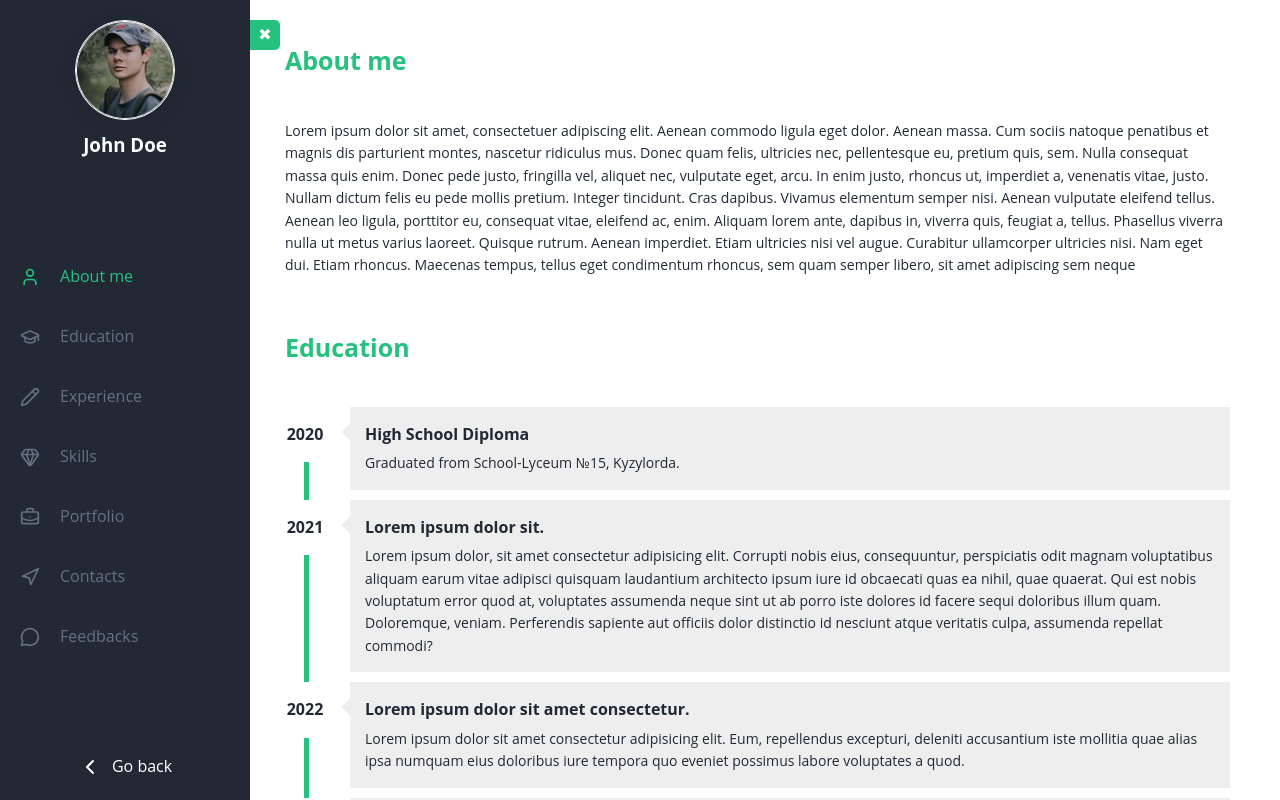
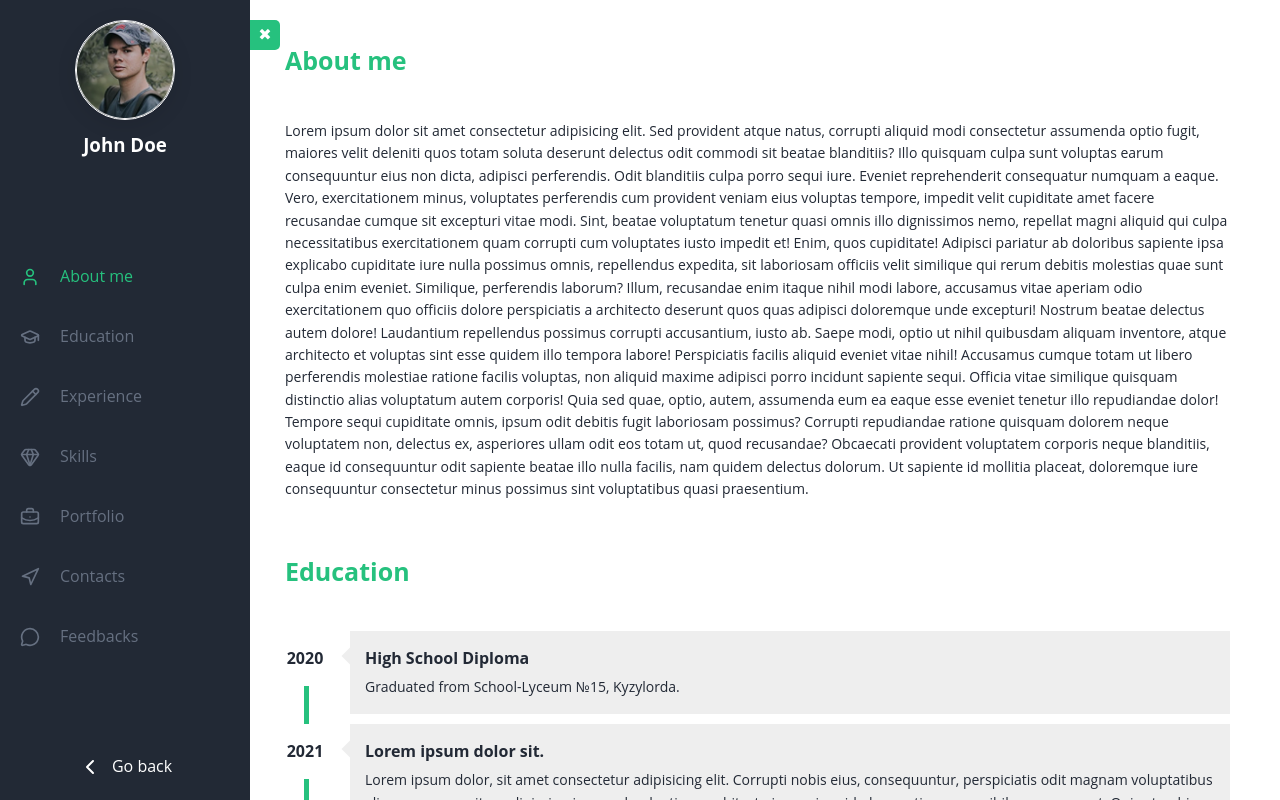
Before and after one commit to Nurdaulet7/cv-app, a React (Vite) app: page / in a window 1280 px wide. Both pictures are taken after a click on the button "Know more". Shown: the top 800 px of the page. Built offline with nearby package versions, Linux system fonts and the light colour scheme.

Commit message:
fix: adjust Timeline height for better layout and enhance useActiveSection hook with scroll detection

```diff
--- a/src/components/Timline/Timeline.module.scss
+++ b/src/components/Timline/Timeline.module.scss
@@ -5,7 +5,7 @@
 	flex-direction: column;
 	gap: 10px;
 	list-style: none;
-	height: 60vh;
+	height: 35vh;
 	max-height: 80vh;
 	overflow-y: auto;
 	position: relative;
--- a/src/hooks/useActiveSection.ts
+++ b/src/hooks/useActiveSection.ts
@@ -1,35 +1,60 @@
-import { useCallback, useEffect, useState } from 'react';
+import { useEffect, useState } from 'react';
 
-export const useActiveSection = (
-	sectionSelector = 'section',
-	threshold = 0.4
-) => {
-	const [activeId, setActiveId] = useState<string>('');
+export const useActiveSection = (sectionSelector = 'section') => {
+	const [activeId, setActiveId] = useState('');
 
-	const handleIntersection = useCallback(
-		(entries: IntersectionObserverEntry[]) => {
+	useEffect(() => {
+		const sections = Array.from(
+			document.querySelectorAll<HTMLElement>(sectionSelector)
+		);
+
+		if (!sections.length) return;
+
+		let observer: IntersectionObserver;
+
+		const handleIntersect = (entries: IntersectionObserverEntry[]) => {
 			for (const entry of entries) {
 				if (entry.isIntersecting && entry.target.id) {
 					setActiveId(`#${entry.target.id}`);
 					break;
 				}
 			}
-		},
-		[]
-	);
+		};
 
-	useEffect(() => {
-		const observer = new IntersectionObserver(handleIntersection, {
-			threshold,
+		observer = new IntersectionObserver(handleIntersect, {
+			threshold: 0.3,
+			rootMargin: '0px 0px -30% 0px',
 		});
 
-		const targets = document.querySelectorAll<HTMLElement>(sectionSelector);
-		targets.forEach((el) => observer.observe(el));
+		sections.forEach((section) => observer.observe(section));
+
+		// Fallback: scroll-based detection
+		const handleScroll = () => {
+			let currentId = '';
+			const scrollY = window.scrollY;
+			const buffer = window.innerHeight * 0.3;
+
+			for (const section of sections) {
+				const offsetTop = section.offsetTop;
+				const offsetBottom = offsetTop + section.offsetHeight;
+
+				if (scrollY + buffer >= offsetTop && scrollY + buffer < offsetBottom) {
+					currentId = `#${section.id}`;
+				}
+			}
+
+			if (currentId && currentId !== activeId) {
+				setActiveId(currentId);
+			}
+		};
+
+		window.addEventListener('scroll', handleScroll, { passive: true });
 
 		return () => {
-			targets.forEach((el) => observer.observe(el));
+			sections.forEach((section) => observer.unobserve(section));
+			window.removeEventListener('scroll', handleScroll);
 		};
-	}, [handleIntersection, sectionSelector, threshold]);
+	}, [sectionSelector]);
 
 	return activeId;
 };
--- a/src/pages/Resume/Resume.tsx
+++ b/src/pages/Resume/Resume.tsx
@@ -4,8 +4,6 @@ import AboutSection from './components/AboutSection/AboutSection';
 import EducationSection from './components/EducationSection/EducationSection';
 import ExperienceSection from './components/ExperienceSection/ExperienceSection';
 import PortfolioSection from './components/PortfolioSection/PortfolioSection';
-
-import styles from './Resume.module.scss';
 
 const Resume = () => {
 	return (
--- a/src/pages/Resume/components/AboutSection/AboutSection.tsx
+++ b/src/pages/Resume/components/AboutSection/AboutSection.tsx
@@ -11,21 +11,41 @@ const AboutSection = () => {
 		>
 			<article className={styles['about-section__content']}>
 				<p>
-					Lorem ipsum dolor sit amet, consectetuer adipiscing elit. Aenean
-					commodo ligula eget dolor. Aenean massa. Cum sociis natoque penatibus
-					et magnis dis parturient montes, nascetur ridiculus mus. Donec quam
-					felis, ultricies nec, pellentesque eu, pretium quis, sem. Nulla
-					consequat massa quis enim. Donec pede justo, fringilla vel, aliquet
-					nec, vulputate eget, arcu. In enim justo, rhoncus ut, imperdiet a,
-					venenatis vitae, justo. Nullam dictum felis eu pede mollis pretium.
-					Integer tincidunt. Cras dapibus. Vivamus elementum semper nisi. Aenean
-					vulputate eleifend tellus. Aenean leo ligula, porttitor eu, consequat
-					vitae, eleifend ac, enim. Aliquam lorem ante, dapibus in, viverra
-					quis, feugiat a, tellus. Phasellus viverra nulla ut metus varius
-					laoreet. Quisque rutrum. Aenean imperdiet. Etiam ultricies nisi vel
-					augue. Curabitur ullamcorper ultricies nisi. Nam eget dui. Etiam
-					rhoncus. Maecenas tempus, tellus eget condimentum rhoncus, sem quam
-					semper libero, sit amet adipiscing sem neque
+					Lorem ipsum dolor sit amet consectetur adipisicing elit. Sed provident
+					atque natus, corrupti aliquid modi consectetur assumenda optio fugit,
+					maiores velit deleniti quos totam soluta deserunt delectus odit
+					commodi sit beatae blanditiis? Illo quisquam culpa sunt voluptas earum
+					consequuntur eius non dicta, adipisci perferendis. Odit blanditiis
+					culpa porro sequi iure. Eveniet reprehenderit consequatur numquam a
+					eaque. Vero, exercitationem minus, voluptates perferendis cum
+					provident veniam eius voluptas tempore, impedit velit cupiditate amet
+					facere recusandae cumque sit excepturi vitae modi. Sint, beatae
+					voluptatum tenetur quasi omnis illo dignissimos nemo, repellat magni
+					aliquid qui culpa necessitatibus exercitationem quam corrupti cum
+					voluptates iusto impedit et! Enim, quos cupiditate! Adipisci pariatur
+					ab doloribus sapiente ipsa explicabo cupiditate iure nulla possimus
+					omnis, repellendus expedita, sit laboriosam officiis velit similique
+					qui rerum debitis molestias quae sunt culpa enim eveniet. Similique,
+					perferendis laborum? Illum, recusandae enim itaque nihil modi labore,
+					accusamus vitae aperiam odio exercitationem quo officiis dolore
+					perspiciatis a architecto deserunt quos quas adipisci doloremque unde
+					excepturi! Nostrum beatae delectus autem dolore! Laudantium
+					repellendus possimus corrupti accusantium, iusto ab. Saepe modi, optio
+					ut nihil quibusdam aliquam inventore, atque architecto et voluptas
+					sint esse quidem illo tempora labore! Perspiciatis facilis aliquid
+					eveniet vitae nihil! Accusamus cumque totam ut libero perferendis
+					molestiae ratione facilis voluptas, non aliquid maxime adipisci porro
+					incidunt sapiente sequi. Officia vitae similique quisquam distinctio
+					alias voluptatum autem corporis! Quia sed quae, optio, autem,
+					assumenda eum ea eaque esse eveniet tenetur illo repudiandae dolor!
+					Tempore sequi cupiditate omnis, ipsum odit debitis fugit laboriosam
+					possimus? Corrupti repudiandae ratione quisquam dolorem neque
+					voluptatem non, delectus ex, asperiores ullam odit eos totam ut, quod
+					recusandae? Obcaecati provident voluptatem corporis neque blanditiis,
+					eaque id consequuntur odit sapiente beatae illo nulla facilis, nam
+					quidem delectus dolorum. Ut sapiente id mollitia placeat, doloremque
+					iure consequuntur consectetur minus possimus sint voluptatibus quasi
+					praesentium.
 				</p>
 			</article>
 		</SectionLayout>
--- a/src/pages/Resume/components/ExperienceSection/ExperienceSection.tsx
+++ b/src/pages/Resume/components/ExperienceSection/ExperienceSection.tsx
@@ -25,6 +25,24 @@ const experienceData = [
 				'Donec pede justo, fringilla vel, aliquet nec, vulputate eget, arcu. In enim justo, rhoncus ut, imperdiet a, venenatis vitae, justo. Nullam dictum felis eu pede mollis pretium. Integer tincidunt. Cras dapibus. Vivamus elementum semper nisi. Aenean vulputate eleifend tellus. Aenean leo ligula, porttitor eu, consequat vitae, eleifend ac, enim',
 		},
 	},
+	{
+		date: '2010',
+		info: {
+			company: 'EPAM',
+			job: 'Web Developer',
+			description:
+				'Donec pede justo, fringilla vel, aliquet nec, vulputate eget, arcu. In enim justo, rhoncus ut, imperdiet a, venenatis vitae, justo. Nullam dictum felis eu pede mollis pretium. Integer tincidunt. Cras dapibus. Vivamus elementum semper nisi. Aenean vulputate eleifend tellus. Aenean leo ligula, porttitor eu, consequat vitae, eleifend ac, enim',
+		},
+	},
+	{
+		date: '2009',
+		info: {
+			company: 'Koleso',
+			job: 'Full-Stack Developer',
+			description:
+				'Donec pede justo, fringilla vel, aliquet nec, vulputate eget, arcu. In enim justo, rhoncus ut, imperdiet a, venenatis vitae, justo. Nullam dictum felis eu pede mollis pretium. Integer tincidunt. Cras dapibus. Vivamus elementum semper nisi. Aenean vulputate eleifend tellus. Aenean leo ligula, porttitor eu, consequat vitae, eleifend ac, enim',
+		},
+	},
 ];
 
 const ExperienceSection = () => {
```
